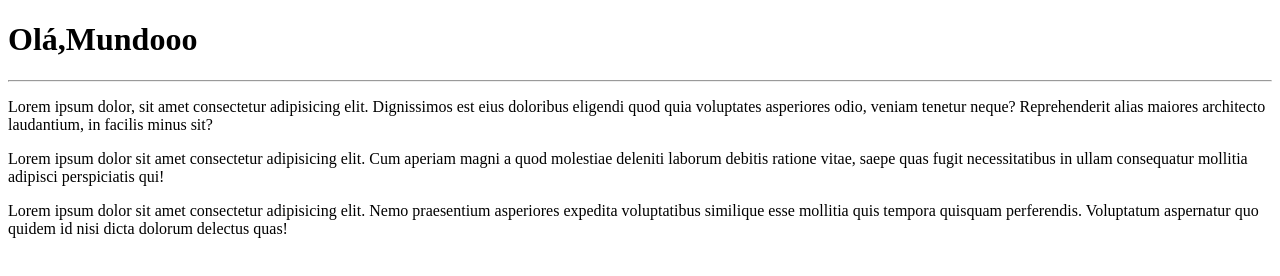
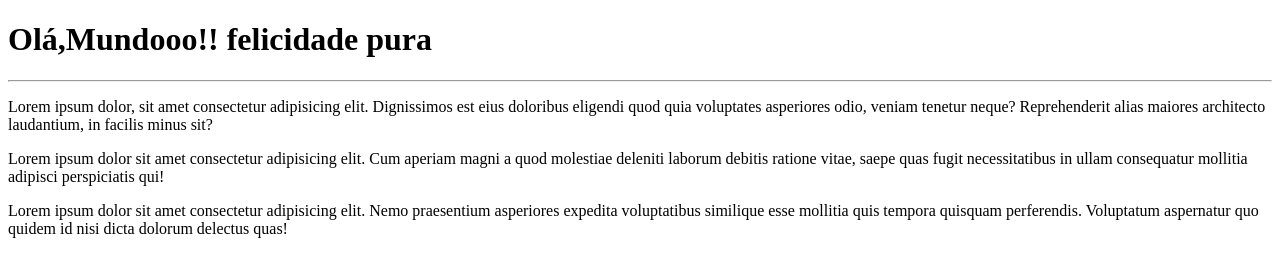
Before and after one commit to RodrigoAndrade213/Ola-Mundo, a plain HTML site: page site-exemplo/index.html in a window 1280 px wide. Drawn offline with Linux system fonts and the light colour scheme.

Commit message:
Update index.html

```diff
--- a/site-exemplo/index.html
+++ b/site-exemplo/index.html
@@ -7,7 +7,7 @@
     <title>Meu primeiro site em repositório</title>
 </head>
 <body>
-    <h1>Olá,Mundooo</h1>
+    <h1>Olá,Mundooo!! felicidade pura</h1>
     <hr>
     <p>Lorem ipsum dolor, sit amet consectetur adipisicing elit. Dignissimos est eius doloribus eligendi quod quia voluptates asperiores odio, veniam tenetur neque? Reprehenderit alias maiores architecto laudantium, in facilis minus sit?</p>
     <p>Lorem ipsum dolor sit amet consectetur adipisicing elit. Cum aperiam magni a quod molestiae deleniti laborum debitis ratione vitae, saepe quas fugit necessitatibus in ullam consequatur mollitia adipisci perspiciatis qui!</p>
```
